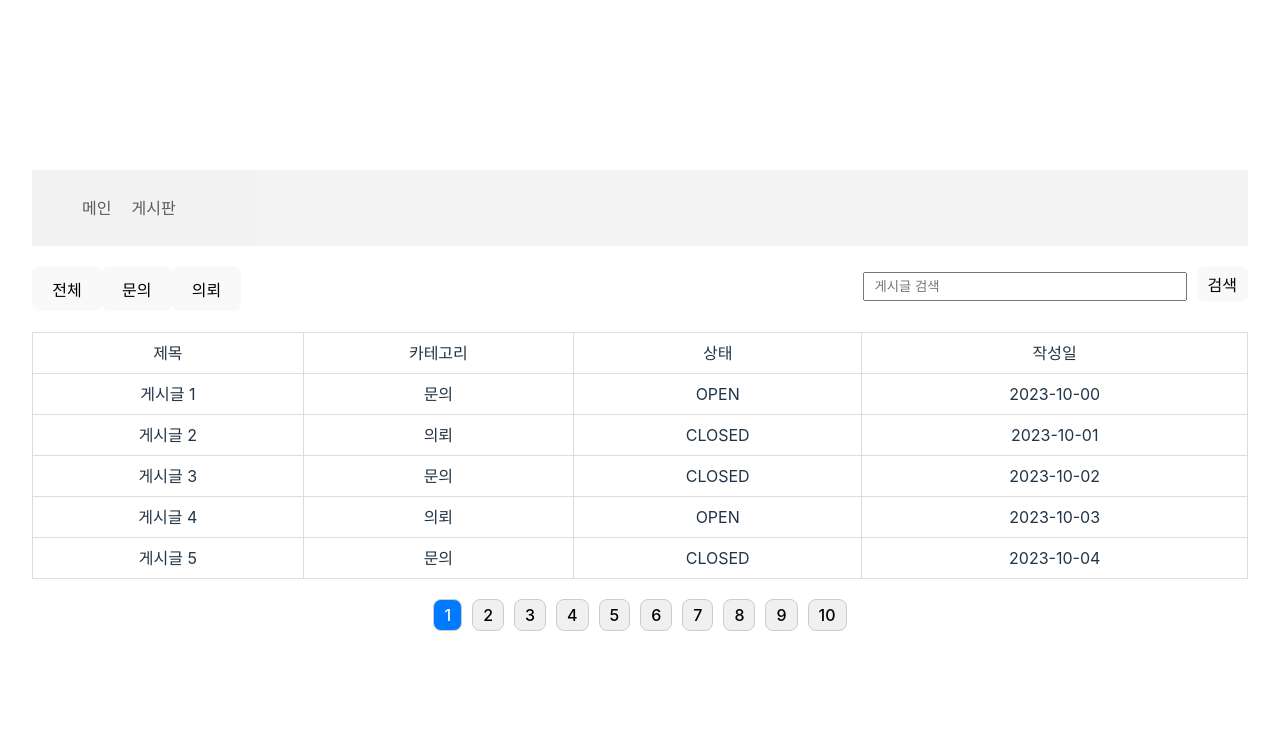
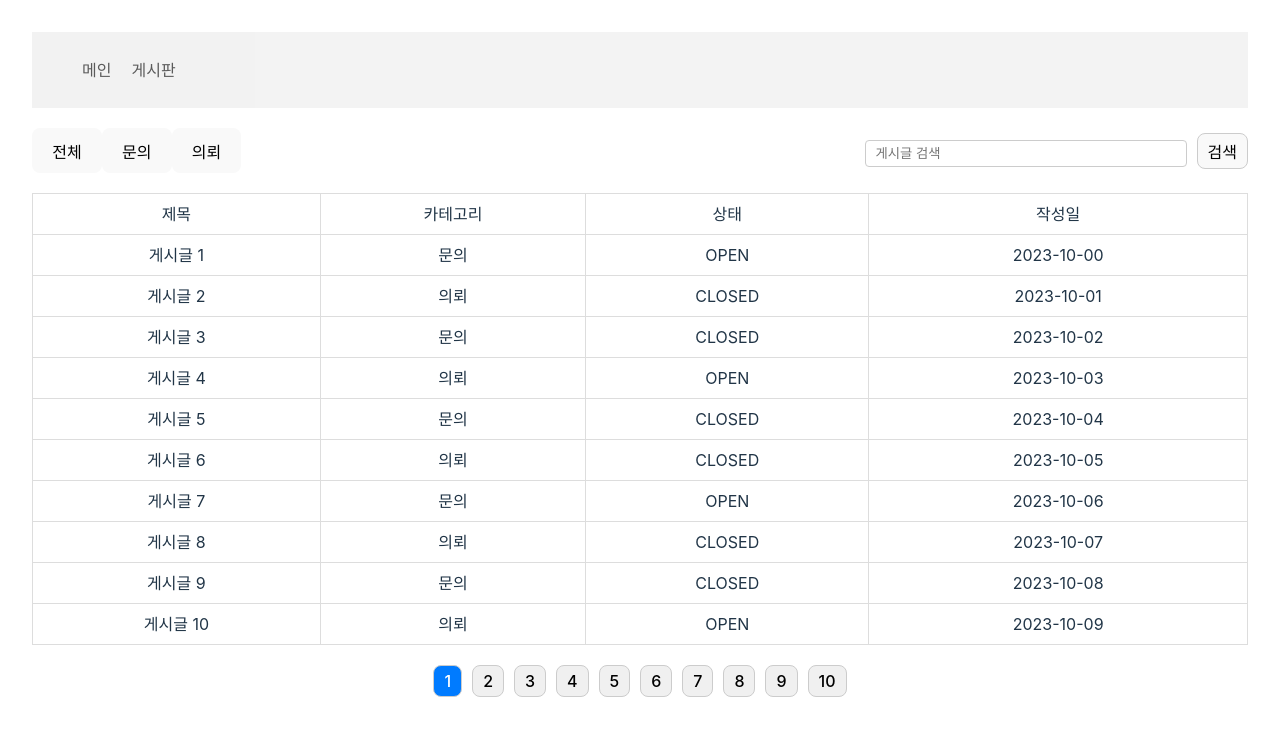
Before and after one commit to SJC-s/CanReform, a React (Vite) app: page /bulletin-board in a window 1280 px wide. Shown: the top 736 px of the page. Built offline with nearby package versions, Linux system fonts and the light colour scheme.

Commit message:
#3 게시판 style 수정(App.css)

```diff
--- a/src/App.css
+++ b/src/App.css
@@ -4,7 +4,7 @@
   margin: 0 auto;
   padding: 2rem;
   text-align: center;
-
+  min-height: 1024px;
 }
 
 .logo {
@@ -89,3 +89,32 @@
   background-color: #007bff;
   color: white;
 }
+
+.header-row {
+  display: flex;
+  justify-content: space-between;
+  align-items: center;
+  margin-bottom: 20px;
+}
+
+.search-bar {
+  text-align: right;
+}
+
+.search-bar input {
+  padding: 5px 10px;
+  border: 1px solid #ccc;
+  border-radius: 4px;
+  width: 300px;
+}
+
+.search-bar button {
+  margin-left: 10px;
+  padding: 5px 10px;
+  border: 1px solid #ccc;
+}
+
+.post-table {
+  width: 100%;
+  border-collapse: collapse;
+}
--- a/src/commponent/RfBoard/ReformBoard.jsx
+++ b/src/commponent/RfBoard/ReformBoard.jsx
@@ -17,7 +17,7 @@ export default function ReformBoard() {
     const [searchQuery, setSearchQuery] = useState('');         // 검색어 상태
     const [currentPage, setCurrentPage] = useState(1);          // 현재 페이지 상태
 
-    const postsPerPage = 5;                                   // 한 페이지에 보여줄 게시글 수
+    const postsPerPage = 10;                                   // 한 페이지에 보여줄 게시글 수
     const totalPages = Math.ceil(filteredPosts.length / postsPerPage); // 총 페이지 수
 
     // 탭이나 검색어가 변경될 때마다 필터링 처리
@@ -75,7 +75,7 @@ export default function ReformBoard() {
     return (
         <div className="container">
             {/* 검색 창 및 탭 메뉴 - 가로로 나란히 배치 */}
-            <div className="header-row" style={{ display: 'flex', justifyContent: 'space-between', alignItems: 'center', marginBottom: '20px' }}>
+            <div className="header-row">
                 {/* 탭 메뉴 */}
                 <div className="tabs">
                     <button onClick={() => handleTabChange('전체')} className={activeTab === '전체' ? 'active' : ''}>
@@ -89,23 +89,22 @@ export default function ReformBoard() {
                     </button>
                 </div>
                 {/* 검색 창 - 우측 상단에 위치 */}
-                <div className="search-bar" style={{textAlign: 'right', marginBottom: '10px'}}>
+                <div className="search-bar">
                     <input
                         type="text"
                         placeholder="게시글 검색"
                         value={searchQuery}
                         onChange={(e) => setSearchQuery(e.target.value)}
                         onKeyDown={handleKeyDown}
-                        style={{padding: '5px 10px', width: '300px'}}
                     />
-                    <button onClick={handleSearch} style={{marginLeft: '10px', padding: '5px 10px'}}>
+                    <button onClick={handleSearch}>
                         검색
                     </button>
                 </div>
             </div>
 
             {/* 게시판 테이블 리스트 */}
-            <table className="post-table" style={{width: '100%', borderCollapse: 'collapse' }}>
+            <table className="post-table">
                 <thead>
                 <tr>
                     <th style={{ border: '1px solid #ddd', padding: '8px' }}>제목</th>
```
